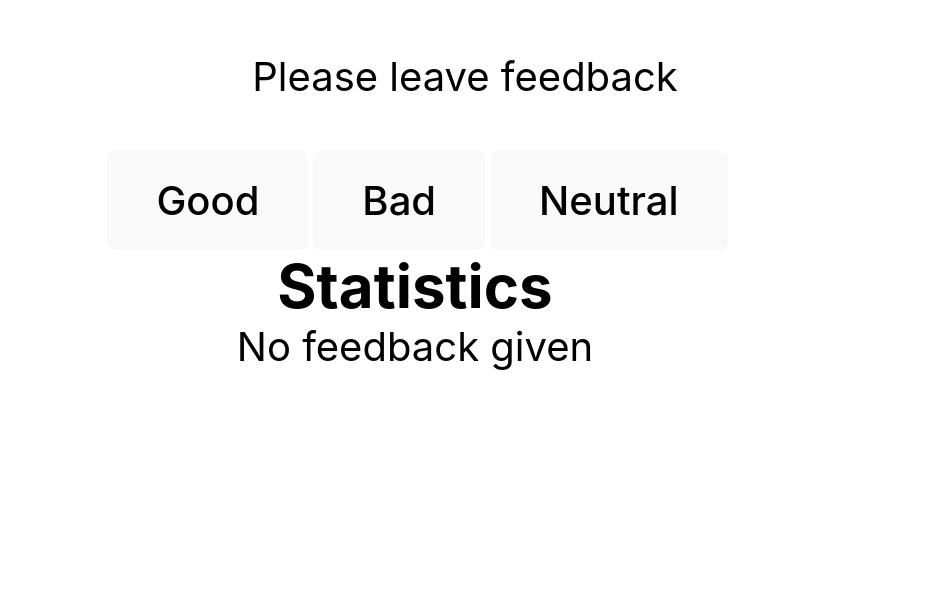
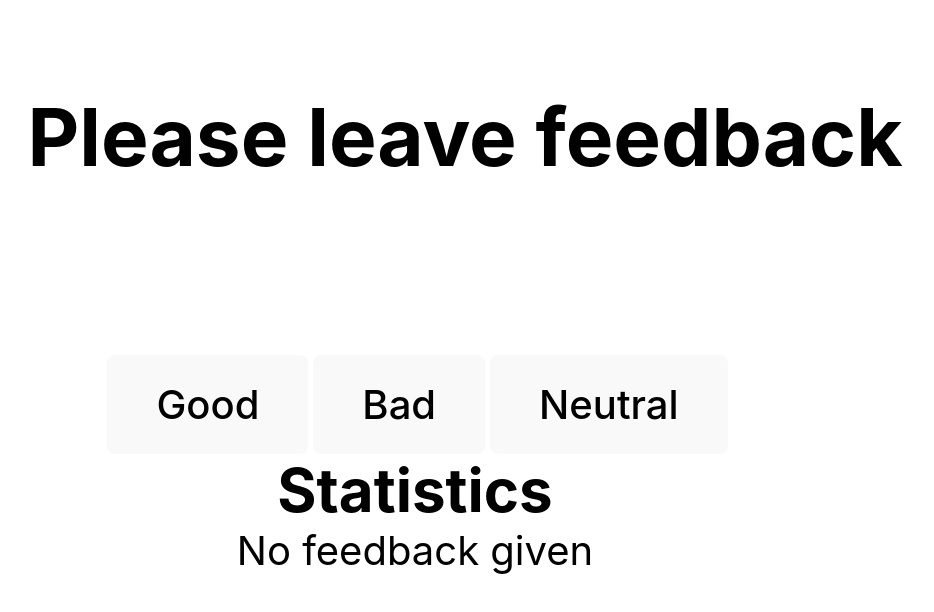
Before and after one commit to luisf756/goit-react-hw-02-feedback, a React (Create React App) app: page / in a window 1280 px wide. Shown: the part 114-726 px from the top of the page, without its empty margins (175-1109 px from the left). Built offline with nearby package versions, Linux system fonts and the light colour scheme.

Commit message:
css config

```diff
--- a/package.json
+++ b/package.json
@@ -7,6 +7,7 @@
     "@testing-library/jest-dom": "^5.16.3",
     "@testing-library/react": "^12.1.4",
     "@testing-library/user-event": "^13.5.0",
+    "prop-types": "^15.8.1",
     "react": "^18.1.0",
     "react-dom": "^18.1.0",
     "react-scripts": "5.0.1",
--- a/src/components/App.jsx
+++ b/src/components/App.jsx
@@ -11,6 +11,7 @@ const section = {
   flexDirection: 'column',
   justifyContent: 'center',
   alignItems: 'center',
+  marginTop: '120px',
 };
 
 export const App = () => {
@@ -24,16 +25,16 @@ export const App = () => {
         flexDirection: 'column',
         fontSize: 40,
         color: '#010101',
-        marginBottom: '120px',
+        marginTop: '120px',
       }}
     >
-      Please leave feedback
+      <h1>Please leave feedback</h1>
       {/* <section style={section}>
       <FeedbackOptions>
       </section> */}
       <section style={section}>
         <FeedbackOptions  />
-        </section>
+      </section>
     </div>
 
   );
--- a/src/components/feedbackOptions/FeedbackOptions.jsx
+++ b/src/components/feedbackOptions/FeedbackOptions.jsx
@@ -75,10 +75,6 @@ class FeedbackOptions extends React.Component {
 
 //   };
 
-//validation with proptypes
-// Satistics.propTypes = {
-//     color: PropTypes.string.isRequired,
-//     mark:  PropTypes.string.isRequired
-//   }
+
 
 export default FeedbackOptions;
```
Also changed, not shown: src/components/statistics/Statistics.jsx (+13 -1 lines), 1 other file (tests, documents, lock files or other folders).
